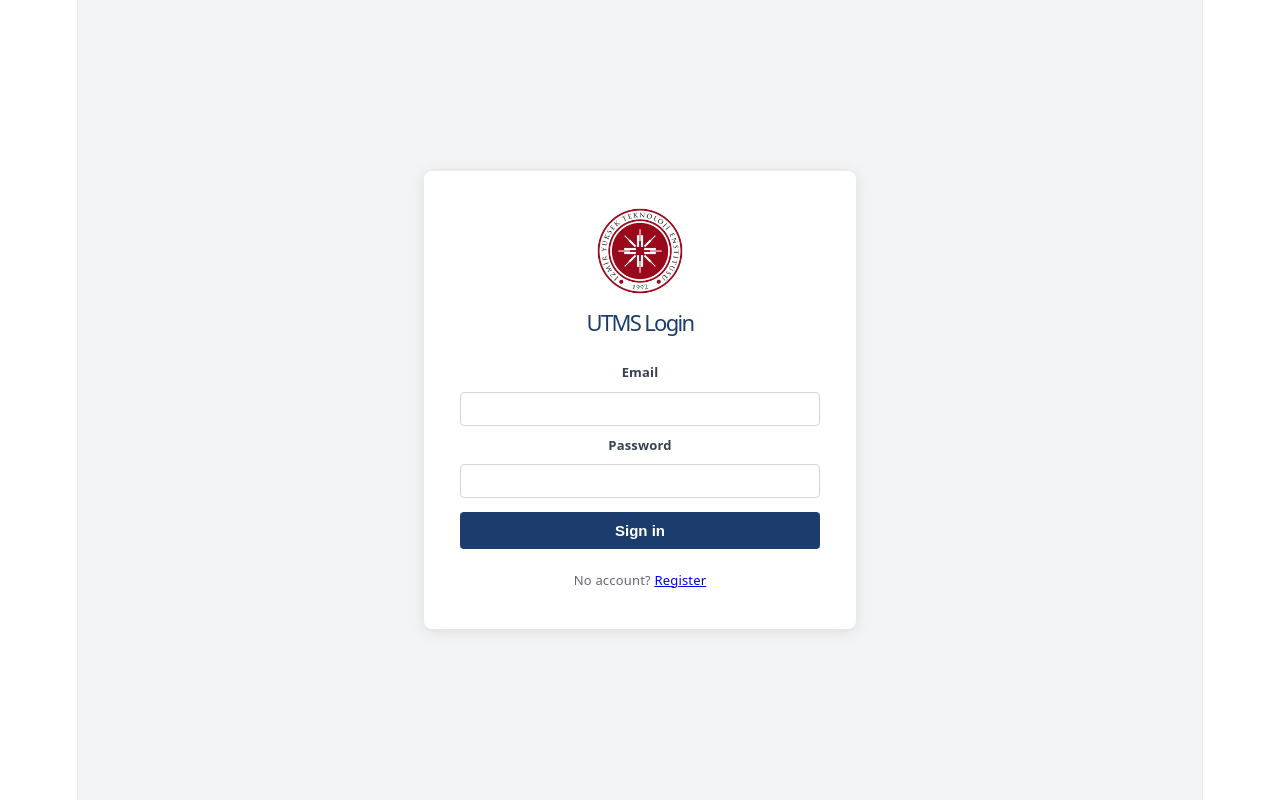
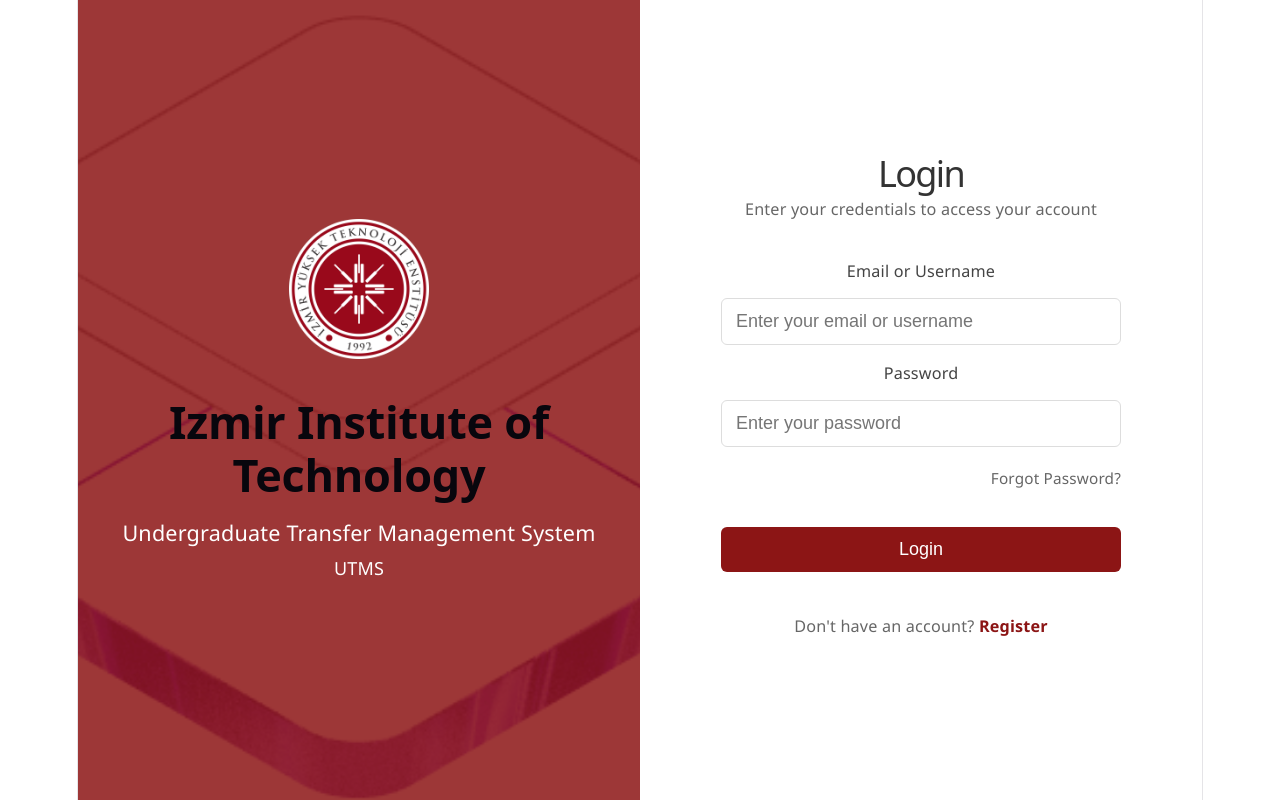
Before and after one commit to panzerofthelake03/UTMS_Frontend, a React (Vite) app: page /login in a window 1280 px wide. Built offline with nearby package versions, Linux system fonts and the light colour scheme; no server answers.

Commit message:
Update frontend requirements

```diff
--- a/src/features/auth/LoginPage.tsx
+++ b/src/features/auth/LoginPage.tsx
@@ -5,6 +5,7 @@
 import { useAppDispatch, useAppSelector } from '../../shared/hooks';
 import type { UserRole } from '../../store/authSlice';
 import iyteLogo from '../../assets/iyte-logo.png';
+import heroBg from '../../assets/hero.png';
 
 interface FormValues { email: string; password: string }
 
@@ -23,12 +24,18 @@
   const dispatch = useAppDispatch();
   const navigate = useNavigate();
   const { status, error, user } = useAppSelector((s) => s.auth);
-  const { register, handleSubmit, formState: { errors } } = useForm<FormValues>();
+  const { register, handleSubmit, setValue, formState: { errors } } = useForm<FormValues>();
 
   useEffect(() => {
     if (user) navigate(roleHome(user.role), { replace: true });
     return () => { dispatch(clearError()); };
   }, [user, navigate, dispatch]);
+
+  useEffect(() => {
+    if (error) {
+      setValue('password', '');
+    }
+  }, [error, setValue]);
 
   function onSubmit(values: FormValues) {
     dispatch(login(values));
@@ -36,18 +43,32 @@
 
   return (
     <div style={styles.page}>
-      <form onSubmit={handleSubmit(onSubmit)} style={styles.card} noValidate>
-        <img src={iyteLogo} alt="IYTE logo" style={styles.logo} />
-        <h1 style={styles.title}>UTMS Login</h1>
+      {/* Left Panel */}
+      <div style={styles.leftPanel}>
+        <div style={styles.overlay}>
+          <img src={iyteLogo} alt="IYTE logo" style={styles.largeLogo} />
+          <h2 style={styles.instTitle}>Izmir Institute of Technology</h2>
+          <p style={styles.sysName}>Undergraduate Transfer Management System</p>
+          <p style={styles.sysAbbr}>UTMS</p>
+        </div>
+      </div>
 
+      {/* Right Panel */}
+      <div style={styles.rightPanel}>
+        <div style={styles.formContainer}>
+          <h1 style={styles.title}>Login</h1>
+          <p style={styles.subtitle}>Enter your credentials to access your account</p>
+
+          <form onSubmit={handleSubmit(onSubmit)} style={styles.form} noValidate>
             {error && <div style={styles.serverError}>{error}</div>}
 
-        <label style={styles.label} htmlFor="email">Email</label>
+            <label style={styles.label} htmlFor="email">Email or Username</label>
             <input
               id="email"
-          type="email"
-          style={styles.input}
-          {...register('email', { required: 'Email is required' })}
+              type="text"
+              placeholder="Enter your email or username"
+              style={{...styles.input, ...(errors.email ? styles.inputError : {})}}
+              {...register('email', { required: 'Email or Username is required' })}
             />
             {errors.email && <span style={styles.fieldError}>{errors.email.message}</span>}
 
@@ -55,19 +76,26 @@
             <input
               id="password"
               type="password"
-          style={styles.input}
+              placeholder="Enter your password"
+              style={{...styles.input, ...(errors.password ? styles.inputError : {})}}
               {...register('password', { required: 'Password is required' })}
             />
             {errors.password && <span style={styles.fieldError}>{errors.password.message}</span>}
 
+            <div style={{ display: 'flex', justifyContent: 'flex-end', marginTop: 4, marginBottom: 12 }}>
+              <Link to="/forgot-password" style={styles.forgotLink}>Forgot Password?</Link>
+            </div>
+
             <button type="submit" disabled={status === 'loading'} style={styles.button}>
-          {status === 'loading' ? 'Signing in…' : 'Sign in'}
+              {status === 'loading' ? 'Logging in…' : 'Login'}
             </button>
 
-        <p style={{ marginTop: 12, fontSize: 13, textAlign: 'center' }}>
-          No account? <Link to="/register">Register</Link>
+            <p style={styles.registerText}>
+              Don't have an account? <Link to="/register" style={styles.registerLink}>Register</Link>
             </p>
           </form>
+        </div>
+      </div>
     </div>
   );
 }
@@ -76,48 +104,130 @@
   page: {
     minHeight: '100vh',
     display: 'flex',
+    background: '#fff',
+    fontFamily: '"Segoe UI", Tahoma, Geneva, Verdana, sans-serif'
+  } as React.CSSProperties,
+  leftPanel: {
+    flex: 1,
+    backgroundImage: `url(${heroBg})`,
+    backgroundSize: 'cover',
+    backgroundPosition: 'center',
+    position: 'relative' as const,
+  },
+  overlay: {
+    position: 'absolute' as const,
+    top: 0, left: 0, right: 0, bottom: 0,
+    backgroundColor: 'rgba(140, 21, 21, 0.85)', // Dark red overlay
+    display: 'flex',
+    flexDirection: 'column' as const,
     alignItems: 'center',
     justifyContent: 'center',
-    background: '#f3f4f6',
-  } as React.CSSProperties,
-  card: {
-    background: '#fff',
+    color: '#fff',
+    textAlign: 'center' as const,
+    padding: '2rem'
+  },
+  largeLogo: {
+    width: 140,
+    height: 140,
+    objectFit: 'contain' as const,
+    marginBottom: '2rem',
+  },
+  instTitle: {
+    fontSize: '2.5rem',
+    fontWeight: 600,
+    margin: '0 0 1rem 0',
+  },
+  sysName: {
+    fontSize: '1.2rem',
+    margin: '0 0 0.5rem 0',
+    fontWeight: 300,
+  },
+  sysAbbr: {
+    fontSize: '1rem',
+    margin: 0,
+    fontWeight: 300,
+  },
+  rightPanel: {
+    flex: 1,
+    display: 'flex',
+    alignItems: 'center',
+    justifyContent: 'center',
+    backgroundColor: '#fff',
+  },
+  formContainer: {
+    width: '100%',
+    maxWidth: 400,
     padding: '2rem',
-    borderRadius: 8,
-    boxShadow: '0 2px 16px rgba(0,0,0,0.1)',
-    width: 360,
+  },
+  title: {
+    margin: '0 0 0.5rem',
+    fontSize: '2rem',
+    color: '#333',
+    fontWeight: 500
+  },
+  subtitle: {
+    color: '#666',
+    fontSize: '0.9rem',
+    marginBottom: '2rem',
+    marginTop: 0
+  },
+  form: {
     display: 'flex',
     flexDirection: 'column' as const,
-    gap: 6,
+    gap: '0.8rem',
   },
-  logo: { width: 88, height: 88, objectFit: 'contain', marginBottom: 8, alignSelf: 'center' } as React.CSSProperties,
-  title: { margin: '0 0 1rem', fontSize: 22, color: '#1d3c6e', textAlign: 'center' as const },
-  label: { fontSize: 13, fontWeight: 600, color: '#374151' },
+  label: {
+    fontSize: '0.9rem',
+    fontWeight: 500,
+    color: '#444',
+  },
   input: {
-    padding: '8px 10px',
-    border: '1px solid #d1d5db',
-    borderRadius: 4,
-    fontSize: 14,
+    padding: '12px 14px',
+    border: '1px solid #ddd',
+    borderRadius: 6,
+    fontSize: '1rem',
     outline: 'none',
+    transition: 'border-color 0.2s',
   } as React.CSSProperties,
-  fieldError: { fontSize: 12, color: '#ef4444' },
+  inputError: {
+    borderColor: '#ef4444'
+  },
+  fieldError: { fontSize: '0.8rem', color: '#ef4444', marginTop: '-0.5rem' },
   serverError: {
     background: '#fef2f2',
     border: '1px solid #fca5a5',
-    borderRadius: 4,
-    padding: '8px 10px',
-    fontSize: 13,
+    borderRadius: 6,
+    padding: '10px',
+    fontSize: '0.9rem',
     color: '#b91c1c',
+    marginBottom: '1rem',
+  },
+  forgotLink: {
+    fontSize: '0.85rem',
+    color: '#666',
+    textDecoration: 'none',
   },
   button: {
-    marginTop: 8,
-    padding: '10px',
-    background: '#1d3c6e',
+    marginTop: '0.5rem',
+    padding: '12px',
+    background: '#8c1515', // Matches the red theme
     color: '#fff',
     border: 'none',
-    borderRadius: 4,
-    fontSize: 15,
+    borderRadius: 6,
+    fontSize: '1rem',
     cursor: 'pointer',
+    fontWeight: 500,
+    transition: 'background-color 0.2s',
+  } as React.CSSProperties,
+  registerText: {
+    marginTop: '1.5rem',
+    fontSize: '0.9rem',
+    textAlign: 'center' as const,
+    color: '#666'
+  },
+  registerLink: {
+    color: '#8c1515',
     fontWeight: 600,
-  } as React.CSSProperties,
+    textDecoration: 'none'
+  }
 };
--- a/src/features/student/DashboardPage.tsx
+++ b/src/features/student/DashboardPage.tsx
@@ -12,51 +12,131 @@
   useEffect(() => {
     applicationApi.list()
       .then((r) => setApps(r.data.data))
+      .catch(() => {})
       .finally(() => setLoading(false));
   }, []);
 
   const latest = apps[apps.length - 1];
+  const appStatus = latest ? latest.status.replace(/_/g, ' ') : 'No Application';
 
   return (
-    <div>
-      <h2 style={pageHeading}>Welcome, {user?.firstName}!</h2>
+    <div style={styles.container}>
+      <div style={styles.header}>
+        <h2 style={styles.greeting}>Welcome, {user?.firstName} {user?.lastName}</h2>
+        <div style={styles.statusBadge}>
+          <span style={styles.statusDot}></span>
+          Current Status: {appStatus}
+        </div>
+      </div>
+
       {loading ? (
         <Spinner />
       ) : (
-        <div style={{ display: 'flex', gap: 16, flexWrap: 'wrap', marginTop: 16 }}>
-          <div style={card}>
-            <div style={cardLabel}>Total Applications</div>
-            <div style={cardValue}>{apps.length}</div>
-          </div>
-          {latest && (
-            <div style={card}>
-              <div style={cardLabel}>Latest Status</div>
-              <div style={cardValue}>{latest.status.replace(/_/g, ' ')}</div>
+        <div style={styles.grid}>
+          <Link to="/student/applications/new" style={styles.card}>
+            <div style={styles.iconContainer}>
+              <span style={styles.icon}>📄</span> {/* Simplified icon placeholder */}
             </div>
-          )}
+            <h3 style={styles.cardTitle}>Document Upload</h3>
+            <p style={styles.cardDesc}>Upload required documents</p>
+          </Link>
+
+          <Link to="/student/applications" style={styles.card}>
+            <div style={styles.iconContainer}>
+              <span style={styles.icon}>📈</span>
+            </div>
+            <h3 style={styles.cardTitle}>Application Status Tracking</h3>
+            <p style={styles.cardDesc}>Track your application stage</p>
+          </Link>
+
+          <Link to="/student/results" style={styles.card}>
+            <div style={styles.iconContainer}>
+              <span style={styles.icon}>🏅</span>
+            </div>
+            <h3 style={styles.cardTitle}>View Results</h3>
+            <p style={styles.cardDesc}>Check final decision</p>
+          </Link>
+
+          <Link to="/support" style={styles.card}>
+            <div style={styles.iconContainer}>
+              <span style={styles.icon}>🎧</span>
+            </div>
+            <h3 style={styles.cardTitle}>Contact & Support</h3>
+            <p style={styles.cardDesc}>Contact Student Affairs</p>
+          </Link>
         </div>
       )}
-      <div style={{ marginTop: 24 }}>
-        <Link to="/student/applications/new">
-          <button style={primaryBtn}>+ New Application</button>
-        </Link>
-        <Link to="/student/applications" style={{ marginLeft: 12 }}>
-          <button style={secondaryBtn}>View All Applications</button>
-        </Link>
-      </div>
     </div>
   );
 }
 
-const card: React.CSSProperties = {
-  background: '#eff6ff',
-  border: '1px solid #bfdbfe',
-  borderRadius: 8,
-  padding: '1rem 1.5rem',
-  minWidth: 160,
+const styles = {
+  container: {
+    padding: '2rem',
+    maxWidth: '1200px',
+    margin: '0 auto',
+    fontFamily: '"Segoe UI", Tahoma, Geneva, Verdana, sans-serif'
+  },
+  header: {
+    marginBottom: '3rem',
+  },
+  greeting: {
+    fontSize: '2rem',
+    fontWeight: 600,
+    color: '#333',
+    margin: '0 0 1rem 0'
+  },
+  statusBadge: {
+    display: 'inline-flex',
+    alignItems: 'center',
+    gap: '8px',
+    backgroundColor: '#fffdf0',
+    border: '1px solid #fde047',
+    color: '#a16207',
+    padding: '6px 12px',
+    borderRadius: '20px',
+    fontSize: '0.9rem',
+    fontWeight: 500
+  },
+  statusDot: {
+    width: '8px',
+    height: '8px',
+    backgroundColor: '#eab308',
+    borderRadius: '50%'
+  },
+  grid: {
+    display: 'grid',
+    gridTemplateColumns: 'repeat(auto-fit, minmax(360px, 1fr))',
+    gap: '2rem'
+  },
+  card: {
+    backgroundColor: '#fff',
+    border: '1px solid #eaeaea',
+    borderRadius: '12px',
+    padding: '2rem',
+    textDecoration: 'none',
+    color: 'inherit',
+    boxShadow: '0 4px 6px rgba(0,0,0,0.02)',
+    transition: 'transform 0.2s, box-shadow 0.2s',
+    display: 'flex',
+    flexDirection: 'column' as const,
+  },
+  iconContainer: {
+    marginBottom: '1rem',
+    color: '#8c1515',
+  },
+  icon: {
+    fontSize: '2rem'
+  },
+  cardTitle: {
+    margin: '0 0 0.5rem 0',
+    fontSize: '1.25rem',
+    fontWeight: 600,
+    color: '#333'
+  },
+  cardDesc: {
+    margin: 0,
+    color: '#666',
+    fontSize: '0.95rem'
+  }
 };
-const cardLabel: React.CSSProperties = { fontSize: 12, color: '#6b7280', textTransform: 'uppercase', letterSpacing: '0.05em' };
-const cardValue: React.CSSProperties = { fontSize: 28, fontWeight: 700, color: '#1d3c6e', marginTop: 4 };
-const pageHeading: React.CSSProperties = { color: '#1d3c6e' };
-const primaryBtn: React.CSSProperties = { background: '#1d3c6e', color: '#fff', border: 'none', borderRadius: 4, padding: '10px 20px', cursor: 'pointer', fontWeight: 600 };
-const secondaryBtn: React.CSSProperties = { background: '#fff', color: '#1d3c6e', border: '1px solid #1d3c6e', borderRadius: 4, padding: '10px 20px', cursor: 'pointer' };
```
Also changed, not shown: tsconfig.app.json (+10 -5 lines). Lines whose indentation alone changed are shown as unchanged.
